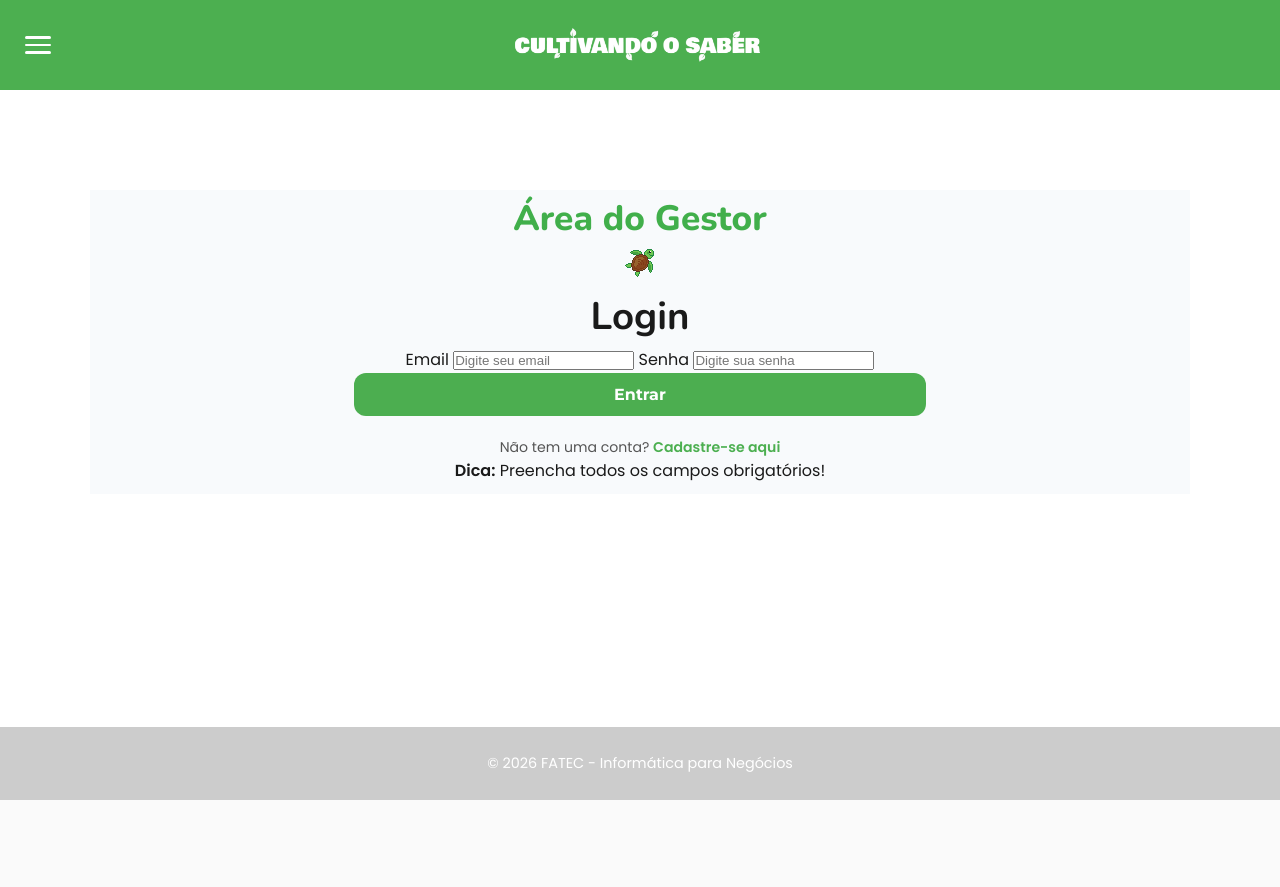
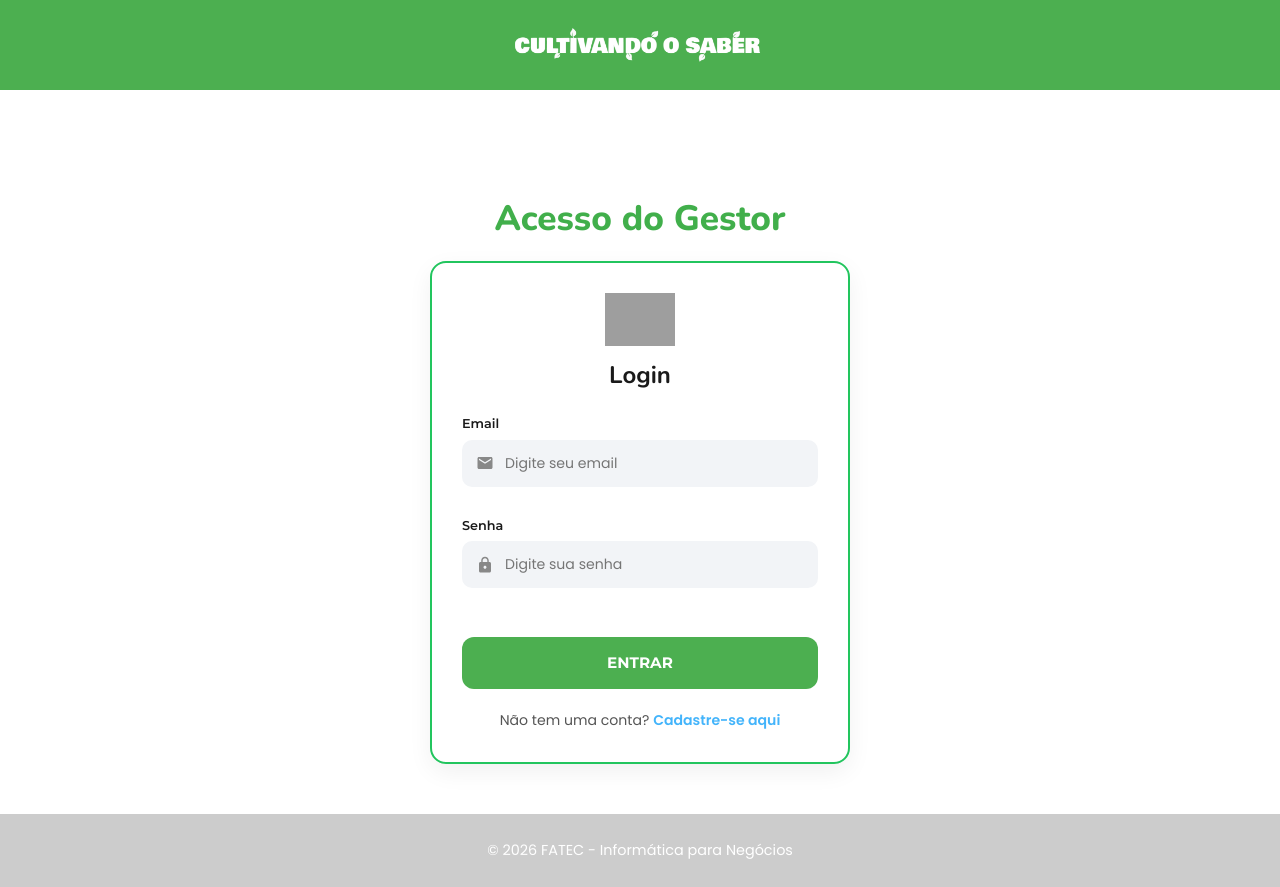
Before and after one commit to allerim-03/Jogo-ODS---TCC, a Flask app: page /login-professor in a window 1280 px wide. Before the commit the page ends 800 px from the top, so only its background shows below. Run offline with Flask 3, Linux system fonts and the light colour scheme; grey boxes are pictures that could not be loaded.

Commit message:
ATUALIZAÇÃO

```diff
--- a/TEMPLATES/login-professor.html
+++ b/TEMPLATES/login-professor.html
@@ -1,11 +1,21 @@
 <!DOCTYPE html>
 <html lang="pt-br">
+
 <head>
     <meta charset="UTF-8">
     <meta name="viewport" content="width=device-width, initial-scale=1.0">
+
     <title>Login do Gestor - Cultivando o Saber</title>
+
     <!-- Favicon / Ícone da guia -->
     <link rel="icon" type="image/png" href="{{ url_for('static', filename='img/icon.png') }}">
+
+    <!-- Google Fonts -->
+    <link rel="preconnect" href="https://fonts.googleapis.com">
+    <link rel="preconnect" href="https://fonts.gstatic.com" crossorigin>
+    <link href="https://fonts.googleapis.com/css2?family=Montserrat:wght@600;700&family=Nunito:wght@700;800&family=Poppins:wght@400;600&display=swap" rel="stylesheet">
+
+    <!-- CSS -->
     <link rel="stylesheet" href="{{ url_for('static', filename='css/global.css') }}">
     <link rel="stylesheet" href="{{ url_for('static', filename='css/base.css') }}">
     <link rel="stylesheet" href="{{ url_for('static', filename='css/banner.css') }}">
@@ -24,105 +34,143 @@
     <link rel="stylesheet" href="{{ url_for('static', filename='css/textos.css') }}">
 
     <style>
-        /* Ajuste isolado para centralizar perfeitamente o logotipo e esconder os botões da direita */
+        /* CONFIGURAÇÃO GERAL */
+        * { box-sizing: border-box; }
+
+        html,
+        body {
+            margin: 0 !important;
+            padding: 0 !important;
+            background-color: #ffffff !important;
+        }
+
+        /* NAVBAR - SEM SIDEBAR E SEM HAMBÚRGUER */
         .topbar {
             display: flex !important;
             align-items: center !important;
-            justify-content: space-between !important;
+            justify-content: center !important;
             position: relative !important;
+            width: 100% !important;
+            height: 90px !important;
+            min-height: 90px !important;
+            padding: 10px 25px !important;
+            background-color: #4CAF50 !important;
+            z-index: 1000 !important;
+            margin: 0 !important;
         }
 
+        /* LOGO CENTRALIZADA */
         .topbar-center {
             position: absolute !important;
             left: 50% !important;
             transform: translateX(-50%) !important;
+            display: flex !important;
+            justify-content: center !important;
+            align-items: center !important;
         }
 
-        .topbar-right {
-            visibility: hidden !important;
-            pointer-events: none !important;
+        .topbar .navbar-logo {
+            height: 38px !important;
+            width: auto !important;
+            display: block !important;
+        }
+
+        /* NITIDEZ DA TUGA DENTRO DO LOGIN */
+        .login-box img {
+            image-rendering: -moz-crisp-edges !important;
+            image-rendering: -webkit-optimize-contrast !important;
+            image-rendering: pixelated !important;
+            image-rendering: crisp-edges !important;
+            width: 70px;
+            height: auto;
+            margin: 0 auto 10px auto;
+            display: block;
         }
     </style>
 </head>
 
 <body>
-<!-- TOPBAR / NAVBAR -->
+
+    <!-- TOPBAR / NAVBAR - SOMENTE LOGO -->
     <header class="topbar">
-        <input type="checkbox" id="menu-check" class="menu-checkbox">
-        <label for="menu-check" class="overlay"></label>
-
-        <!-- Sidebar Mobile -->
-        <div class="sidebar">
-            <div class="perfil-sidebar">
-                <span class="mascote-icon">🐢</span>
-                <p>Visitante</p>
-            </div>
-
-            <div class="sidebar-actions">
-                <a href="{{ url_for('escolha') }}" class="btn-principal btn-secundario">ENTRAR</a>
-                <a href="{{ url_for('escolha_cadastro') }}" class="btn-principal">CADASTRAR</a>
-            </div>
-        </div>
-
-        <!-- 1. Esquerda: Menu Hamburger -->
-        <div class="topbar-left">
-            <label for="menu-check" class="hamburger">
-                <span></span>
-                <span></span>
-                <span></span>
-            </label>
-        </div>
-
-        <!-- 2. Centro: Logotipo Centralizado com cultsab.png -->
         <div class="topbar-center">
             <div class="logo">
                 <img src="{{ url_for('static', filename='img/cultsab.png') }}" alt="Cultivando o Saber" class="navbar-logo">
             </div>
         </div>
-
-        <!-- 3. Direita: Oculta para manter o alinhamento central da logo -->
-        <div class="topbar-right">
-            <div class="topbar-actions">
-                <a href="{{ url_for('escolha') }}" class="btn-principal btn-secundario btn-sm">ENTRAR</a>
-                <a href="{{ url_for('escolha_cadastro') }}" class="btn-principal btn-sm">CADASTRAR</a>
-            </div>
-        </div>
     </header>
 
-    <main style="margin-top: 100px !important; padding-top: 0 !important; min-height: auto !important; height: auto !important;">
+    <!-- CONTEÚDO PRINCIPAL -->
+    <main style="margin-top: 100px !important; padding-top: 0 !important; margin-bottom: 20px !important;">
 
-        <section class="boas-vindas" style="padding-top: 0 !important; margin-top: 0 !important; text-align: center;">
-            <h2 class="titulo-branco" style="margin: 0 !important; color: #41af4b !important; font-family: 'Nunito', sans-serif; font-size: 2.2rem; font-weight: 800;">Área do Gestor</h2>
+        <section class="boas-vindas" style="background: transparent !important; box-shadow: none !important; padding-top: 0 !important; margin-top: 0 !important; text-align: center;">
 
-            <div class="login-box professor-box">
-                <img src="{{ url_for('static', filename='img/tuga-pqn.png') }}" alt="Mascote Tuga">
+            <h2 style="margin: 0 0 15px 0 !important; color: #41af4b !important; font-family: 'Nunito', sans-serif; font-size: 2.2rem; font-weight: 800;">
+                Acesso do Gestor
+            </h2>
 
-                <h1 class="negrito">Login</h1>
+            <!-- CAIXA DO FORMULÁRIO -->
+            <div class="login-box professor-box" style="width: 420px !important; max-width: 100% !important; margin: 0 auto; background: #ffffff; padding: 30px; border-radius: 16px; border: 2px solid #22c55e; box-shadow: 0 8px 24px rgba(0, 0, 0, 0.06); box-sizing: border-box;">
 
-                <form action="{{ url_for('login_professor') }}" method="POST">
-                    <label for="email_prof">Email</label>
-                    <input type="email" id="email_prof" name="email" placeholder="Digite seu email" required>
+                <img src="{{ url_for('static', filename='img/TugaPqn.png') }}" alt="Mascote Tuga">
 
-                    <label for="senha_prof">Senha</label>
-                    <input type="password" id="senha_prof" name="senha" placeholder="Digite sua senha" required>
+                <h1 class="negrito" style="font-size: 1.5rem; margin-bottom: 20px;">Login</h1>
 
-                    <button type="submit">Entrar</button>
+                <!-- FORMULÁRIO -->
+                <form class="form-grid" style="text-align: left;">
+
+                    <!-- EMAIL -->
+                    <div class="form-field col-full" style="margin-bottom: 15px;">
+                        <label for="email_prof">Email</label>
+
+                        <div class="input-group">
+                            <input type="email" id="email_prof" name="email" placeholder="Digite seu email" required>
+
+                            <svg viewBox="0 0 24 24">
+                                <path d="M20 4H4c-1.1 0-1.99.9-1.99 2L2 18c0 1.1.9 2 2 2h16c1.1 0 2-.9 2-2V6c0-1.1-.9-2-2-2zm0 4l-8 5-8-5V6l8 5 8-5v2z"/>
+                            </svg>
+                        </div>
+                    </div>
+
+                    <!-- SENHA -->
+                    <div class="form-field col-full" style="margin-bottom: 15px;">
+                        <label for="senha_prof">Senha</label>
+
+                        <div class="input-group">
+                            <input type="password" id="senha_prof" name="senha" placeholder="Digite sua senha" required>
+
+                            <svg viewBox="0 0 24 24">
+                                <path d="M18 8h-1V6c0-2.76-2.24-5-5-5S7 3.24 7 6v2H6c-1.1 0-2 .9-2 2v10c0 1.1.9 2 2 2h12c1.1 0 2-.9 2-2V10c0-1.1-.9-2-2-2zm-6 9c-1.1 0-2-.9-2-2s.9-2 2-2 2 .9 2 2-.9 2-2 2zm3.1-9H8.9V6c0-1.71 1.39-3.1 3.1-3.1 1.71 0 3.1 1.39 3.1 3.1v2z"/>
+                            </svg>
+                        </div>
+                    </div>
+
+                    <!-- BOTÃO ENTRAR -->
+                    <div class="form-field col-full" style="margin-top: 10px;">
+                        <a href="/classroom" class="btn-submit" style="width: 100%; display: block; text-align: center;">
+                            Entrar
+                        </a>
+                    </div>
+
                 </form>
 
-                <p class="cadastro">
-                    Não tem uma conta? <a href="{{ url_for('cadastro_professor') }}" class="negrito">Cadastre-se aqui</a>
+                <!-- CADASTRO -->
+                <p class="cadastro" style="margin-top: 20px;">
+                    Não tem uma conta?
+                    <a href="/cadastro-professor" class="negrito texto-azul">Cadastre-se aqui</a>
                 </p>
 
-                <div class="dica professor-dica">
-                    <strong>Dica:</strong> Preencha todos os campos obrigatórios!
-                </div>
             </div>
+
         </section>
+
     </main>
 
+    <!-- RODAPÉ -->
     <footer>
         <p>© 2026 FATEC - Informática para Negócios</p>
     </footer>
 
 </body>
+
 </html>
```
